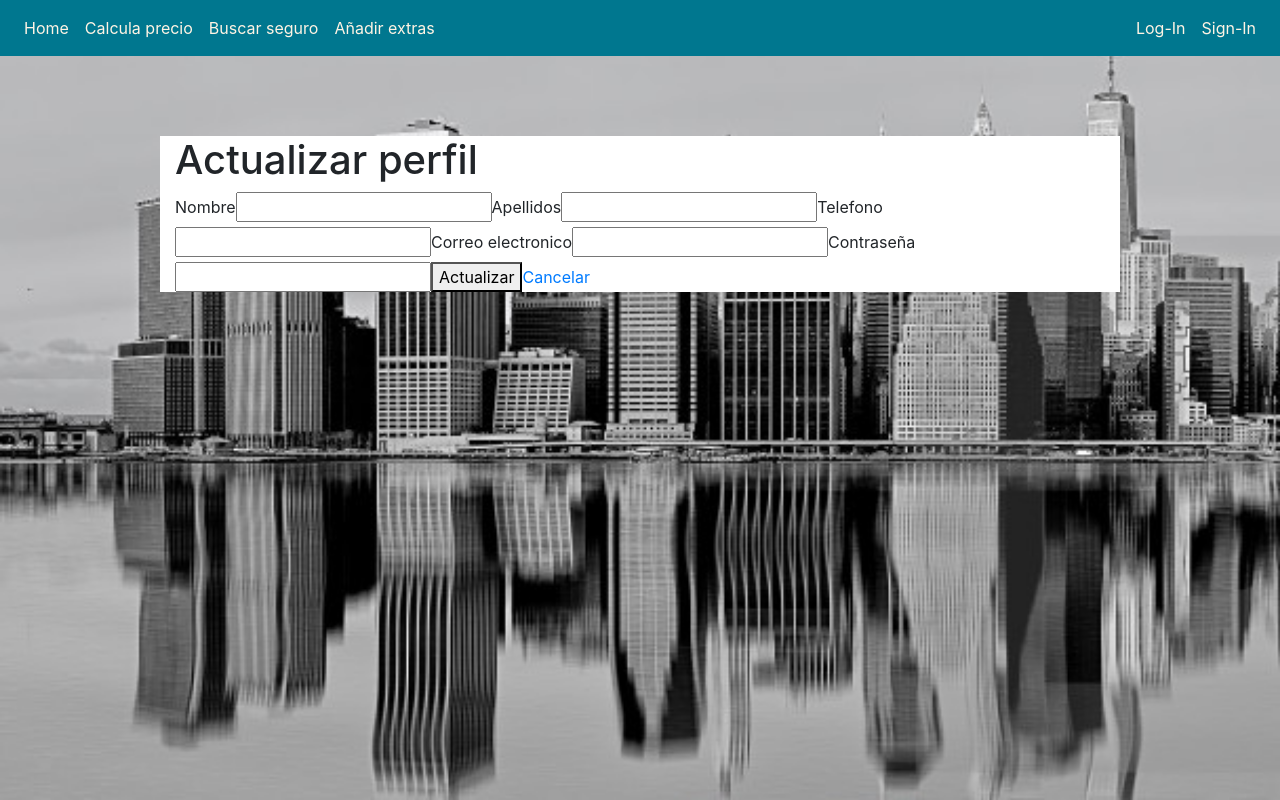
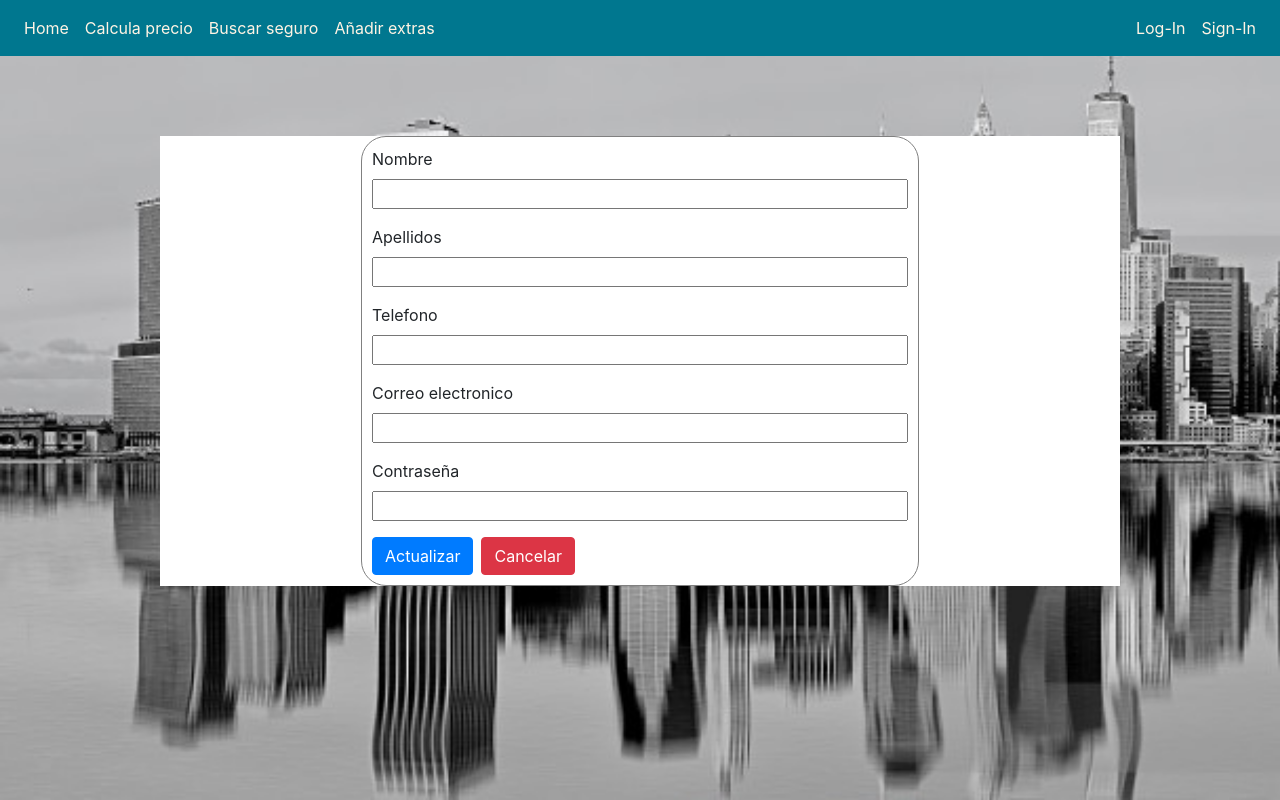
Before and after one commit to AlexanderAlvarezMarques/GS1-Final-Project, a React (Create React App) app: page /actualizarPerfil in a window 1280 px wide. Built offline with nearby package versions, Linux system fonts and the light colour scheme; no server answers.

Commit message:
Add css updateAccount

```diff
--- a/src/componentes/UpdateProfile.js
+++ b/src/componentes/UpdateProfile.js
@@ -1,26 +1,26 @@
-import React,{Fragment, useState} from 'react';
+import React, { Fragment, useState } from 'react';
 import { auth, firestore } from '../firebaseConfig';
-import {Link} from "react-router-dom";
+import { Link } from "react-router-dom";
 
 const UpdateProfile = () => {
 
 
     // estado que tiene el usuario
     const [data, setDatas] = useState({
-        nombre : 'juan manuel ',
-        apellido : 'perez toro',
+        nombre: 'juan manuel ',
+        apellido: 'perez toro',
         telefono: '647177666',
-        correo : 'juanmita@gmail.com',
-        contraseña : '1234567',
+        correo: 'juanmita@gmail.com',
+        contraseña: '1234567',
     })
 
-    const{nombre,apellido,telefono,contraseña,correo}=data
+    const { nombre, apellido, telefono, contraseña, correo } = data
 
     // actualizar campos del formulario
     const actualizarState = e => {
         setDatas({
             ...data,
-            [e.target.name] : e.target.value
+            [e.target.name]: e.target.value
         })
     }
 
@@ -29,10 +29,10 @@ const UpdateProfile = () => {
         //actualizo los campos que me dan la gana por lo tanto no hay if
         e.preventDefault()
 
-        if(auth.currentUser.uid != null){
-            firestore.collection('usuariosRgistrados').doc(auth.currentUser.uid ).update({
+        if (auth.currentUser.uid != null) {
+            firestore.collection('usuariosRgistrados').doc(auth.currentUser.uid).update({
                 nombre: nombre,
-                apellido : apellido,
+                apellido: apellido,
                 telefono: telefono,
                 correo: correo,
                 contraseña: contraseña
@@ -43,7 +43,7 @@ const UpdateProfile = () => {
                 console.error('Mal', e);
 
             })
-        }else{
+        } else {
             console.log('no hay usuarios');
 
         }
@@ -51,52 +51,66 @@ const UpdateProfile = () => {
     }
 
 
-    return(
+    return (
         <Fragment>
             <>
-        <h1>Actualizar perfil</h1>
                 <form
                     onSubmit={actualizarPerfil}
+                    class="register"
                 >
+
+                    <div class="form-group">
                         <label>Nombre</label>
                         <input
                             type="text"
                             name="nombre"
                             onChange={actualizarState}
                         ></input>
+                    </div>
 
+                    <div class="form-group">
                         <label>Apellidos</label>
                         <input
                             type="text"
                             name="apellido"
                             onChange={actualizarState}
                         ></input>
+                    </div>
 
+                    <div class="form-group">
                         <label>Telefono</label>
                         <input
                             type="text"
                             name="telefono"
                             onChange={actualizarState}
                         ></input>
+                    </div>
 
+                    <div class="form-group">
                         <label>Correo electronico</label>
                         <input
                             type="text"
                             name="correo"
                             onChange={actualizarState}
                         ></input>
+                    </div>
 
+                    <div class="form-group">
                         <label>Contraseña</label>
                         <input
                             type="text"
                             name="contraseña"
                             onChange={actualizarState}
                         ></input>
+                    </div>
 
-            <button type="submit">Actualizar</button>
-            <Link to={"/sesion"}>Cancelar</Link>
+                    <div class="">
+                        <button type="submit" class="btn btn-primary">Actualizar</button>
+                        <Link to={"/sesion"}><span class="btn btn-danger ml-2">Cancelar</span></Link>
+                    </div>
                 </form>
             </>
         </Fragment>
-    )};
-export default UpdateProfile ;
+    )
+};
+export default UpdateProfile;
```
Lines whose indentation alone changed are shown as unchanged.
